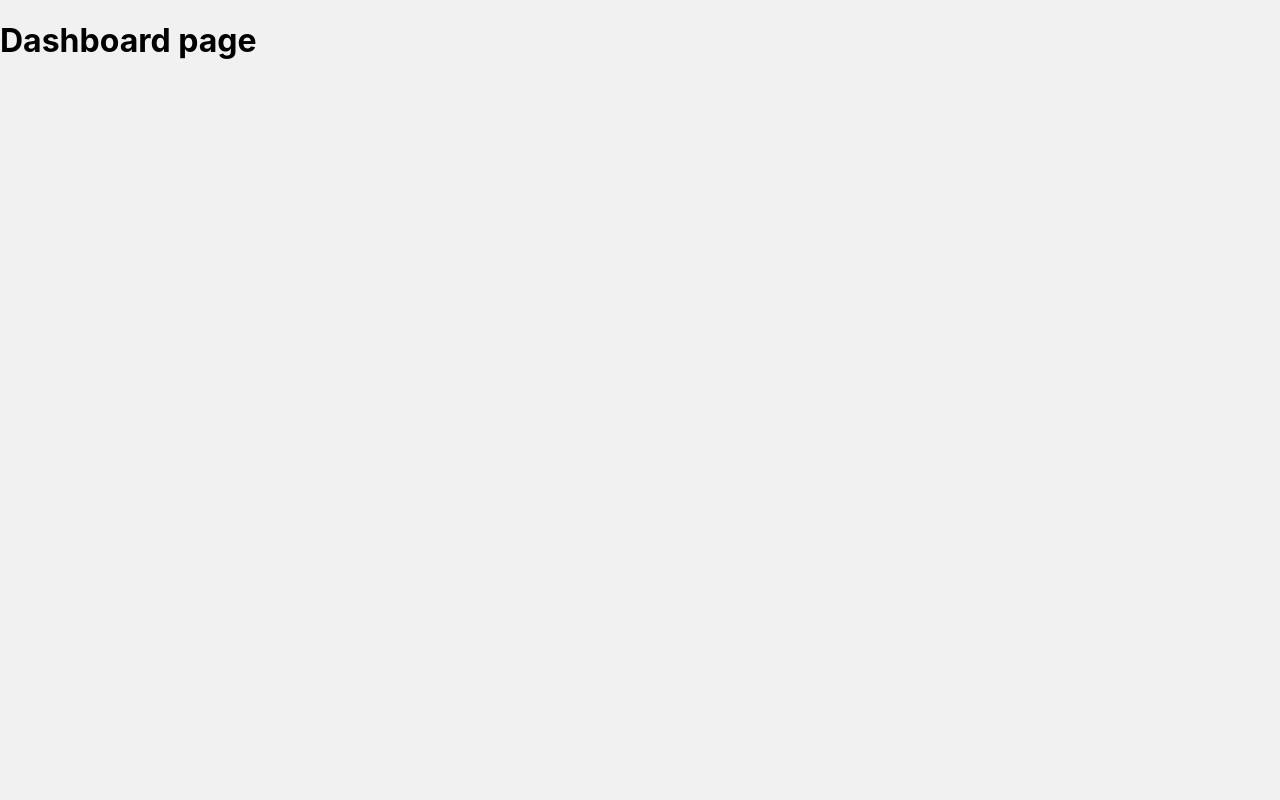
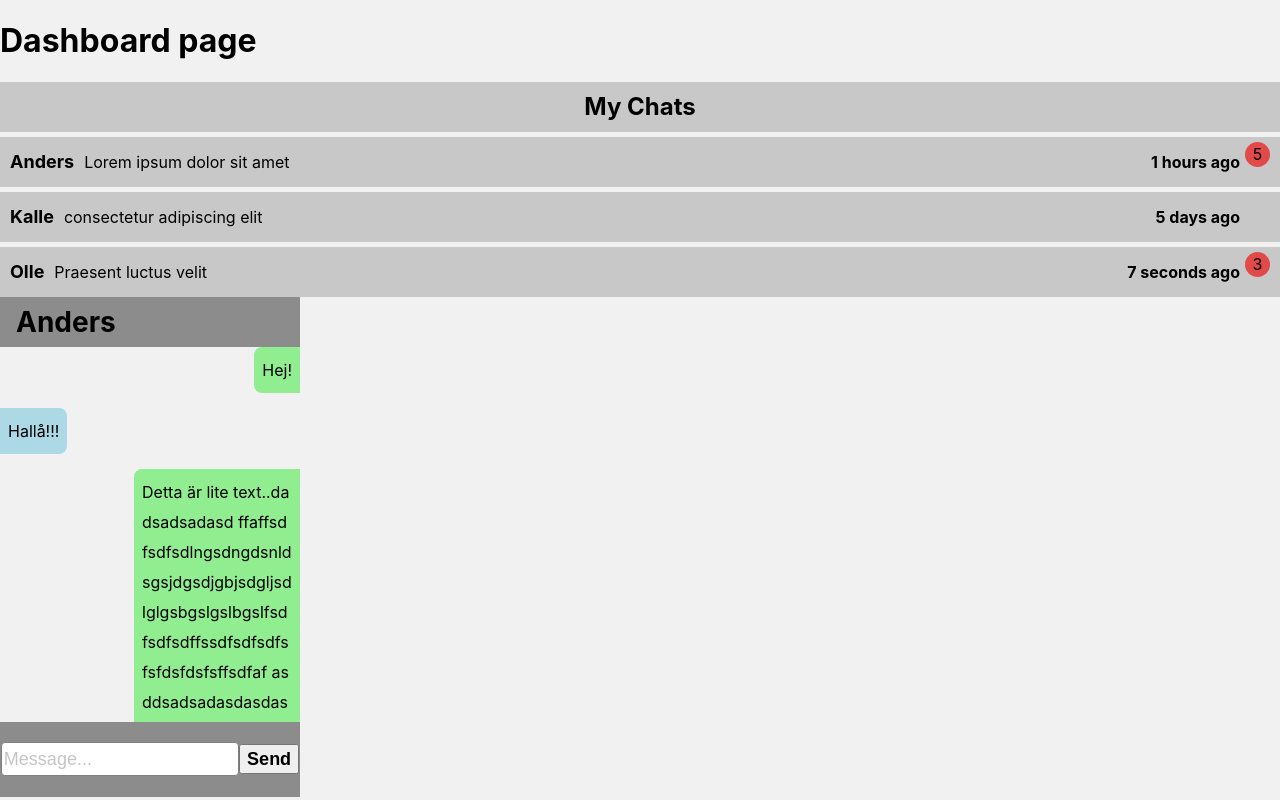
Before and after one commit to OliwerE/Message-App, a React (Create React App) app in the folder frontend/: page / in a window 1280 px wide. Built offline with nearby package versions, Linux system fonts and the light colour scheme.

Commit message:
Create chatroom menu and chatroom component

```diff
--- /dev/null
+++ b/frontend/src/components/Dashboard/ChatMessages.js
@@ -0,0 +1,27 @@
+import React from 'react'
+
+const ChatMessages = ({ messages }) => {
+  return (
+    <>
+      <ul className="chat-messages">
+        {messages.map(msg => {
+          if (msg.isYou === true) {
+            return <li className="my-msg">
+              <div>
+                {msg.message}
+              </div>
+            </li>
+          } else {
+            return <li className="msg">
+              <div>
+                {msg.message}
+              </div>
+            </li>
+          }
+        })}
+      </ul>
+    </>
+  )
+}
+
+export default ChatMessages
--- /dev/null
+++ b/frontend/src/components/Dashboard/ChatRoom.js
@@ -0,0 +1,62 @@
+import React from 'react'
+import ChatMessages from './ChatMessages'
+
+const ChatRoom = () => {
+
+  const devMsg = [{
+    isYou: true,
+    message: 'Hej!'
+  },{
+    isYou: false,
+    message: 'Hallå!!!'
+  },{
+    isYou: true,
+    message: 'Detta är lite text..dadsadsadasd ffaffsdfsdfsdlngsdngdsnldsgsjdgsdjgbjsdgljsdlglgsbgslgslbgslfsdfsdfsdffssdfsdfsdfsfsfdsfdsfsffsdfaf asddsadsadasdasdasdsadbbndasdsadsan'
+  },{
+    isYou: true,
+    message: 'en fråga till dig....'
+  },{
+    isYou: false,
+    message: 'jaha'
+  },{
+    isYou: true,
+    message: 'hörs!'
+  },{
+    isYou: true,
+    message: 'en fråga till dig....'
+  },{
+    isYou: false,
+    message: 'jaha'
+  },{
+    isYou: true,
+    message: 'hörs!'
+  },{
+    isYou: true,
+    message: 'en fråga till dig....'
+  },{
+    isYou: false,
+    message: 'jaha'
+  },{
+    isYou: true,
+    message: 'hörs!'
+  }]
+
+  return (
+    <div className="chat-room">
+      <div className="room-header">
+        <h1>Anders</h1>
+      </div>
+      <div className="message-container">
+        <ChatMessages messages={devMsg} />
+      </div>
+      <div className="room-input-menu">
+        <form>
+          <input className="message-input" type="text" placeholder="Message..."  />
+          <input className="send-btn" type="button" value="Send" />
+        </form>
+      </div>
+    </div>
+  )
+}
+
+export default ChatRoom
--- /dev/null
+++ b/frontend/src/components/Dashboard/ChatRoomMenu.js
@@ -0,0 +1,49 @@
+import React from 'react'
+// import '../../css/chat-room-menu.css'
+
+const ChatRoomMenu = () => {
+  const tempContacts = [
+    { name: 'Anders'
+    , lastMessage: 'Lorem ipsum dolor sit amet',
+    lastMessageTimeAgo:
+    '1 hours ago',
+    newMessageCount: 5
+  }, { name: 'Kalle'
+    , lastMessage: 'consectetur adipiscing elit',
+    lastMessageTimeAgo:
+    '5 days ago',
+    newMessageCount: 0
+  }, { name: 'Olle'
+    , lastMessage: 'Praesent luctus velit',
+    lastMessageTimeAgo:
+    '7 seconds ago',
+    newMessageCount: 3
+  }]
+  return (
+    <div className="chat-room-menu">
+      <div className="contact-nav">
+        <h2>My Chats</h2>
+      </div>
+      <ul>
+      {tempContacts.map((contact, i) => {
+        return (
+        <li key={i}>
+          <div className="contact-name">{contact.name}</div>
+          <div className="contact-last-message">{contact.lastMessage}</div>
+          <div className="contact-time-ago">{contact.lastMessageTimeAgo}</div>
+          <div className="contact-new-msg-count">
+            {contact.newMessageCount > 0 ? (
+              <div>
+                {contact.newMessageCount}
+              </div>
+            ) : null}
+          </div>
+        </li>
+        )
+      })}
+      </ul>
+    </div>
+  )
+}
+
+export default ChatRoomMenu
--- a/frontend/src/pages/Dashboard.js
+++ b/frontend/src/pages/Dashboard.js
@@ -1,10 +1,17 @@
 import React from 'react'
+import ChatRoomMenu from '../components/Dashboard/ChatRoomMenu'
+import ChatRoom from '../components/Dashboard/ChatRoom'
 
 const Dashboard = () => {
   return (
     <div>
       <h1>Dashboard page</h1>
+      <ChatRoomMenu />
+
+      <div style={{ width: '300px', height: '500px' }}>
+        <ChatRoom />
       </div>
+    </div>
   )
 }
 
--- a/frontend/src/style.css
+++ b/frontend/src/style.css
@@ -99,3 +99,184 @@ code {
 }
 
 /* Components */
+
+/* Chatroom Menu */
+
+.chat-room-menu .contact-nav {
+  width: 100%;
+  height: 50px;
+  background-color: #c8c8c8;
+  text-align: center;
+  display: flex;
+  align-items: center;
+  justify-content: center;
+}
+
+.chat-room-menu .contact-nav h2 {
+  margin: 0;
+  padding: 0;
+}
+
+.chat-room-menu ul {
+  list-style: none;
+  margin: 0;
+  padding: 0;
+}
+
+.chat-room-menu ul li {
+  display: grid;
+  grid-template-columns: auto 1fr auto 35px;
+  background-color: #c8c8c8;
+  margin-top: 5px;
+  width: 100%;
+  height: 50px;
+  line-height: 50px;
+}
+
+.chat-room-menu ul li:hover {
+  cursor: pointer;
+}
+
+.contact-name {
+  padding-left: 10px;
+  padding-right: 10px;
+  font-weight: bold;
+  font-size: 1.125rem;
+}
+
+.contact-last-message {
+  white-space: nowrap;
+  overflow: hidden;
+  text-overflow: ellipsis;
+  min-width: 100px;
+}
+
+.contact-time-ago {
+  padding-left: 5px;
+  padding-right: 5px;
+  font-weight: bold;
+  white-space: nowrap;
+}
+
+.contact-new-msg-count div {
+  background-color: #e24949;
+  width: 25px;
+  height: 25px;
+  border-radius: 50%;
+  margin-top: 5px;
+  margin-right: 5px;
+  line-height: 25px;
+  text-align: center;
+}
+
+/* Chat Room */
+
+.chat-room {
+  width: 100%;
+  height: 100%;
+  background-color: #8f9715;
+}
+
+.chat-room .room-header {
+  height: 50px;
+  width: 100%;
+  background-color: #8c8c8c;
+}
+
+.chat-room .room-header h1 {
+  margin: 0;
+  padding: 0;
+  padding-left: 1rem;
+  font-size: 1.75rem;
+  line-height: 50px;
+}
+
+.chat-room .message-container {
+  width: 100%;
+  height: calc(100% - 125px);
+  background-color: #f1f1f1;
+}
+
+.chat-room .room-input-menu {
+  height: 75px;
+  width: 100%;
+  background-color: #8c8c8c;
+}
+
+.chat-room .room-input-menu form {
+  display: grid;
+  grid-template-columns: 0.25fr 10fr 0.125fr auto 0.25fr;
+  grid-template-areas: ". input . btn .";
+  width: 100%;
+  height: 100%;
+  align-items: center;
+  justify-content: center;
+}
+
+.chat-room .room-input-menu form .message-input {
+  height: 30px;
+  line-height: 30px;
+  font-size: 1.125rem;
+  border-radius: 0.25rem;
+  border: 1px solid #808080;
+  grid-area: input;
+}
+
+.chat-room .room-input-menu form .message-input:focus,
+.chat-room .room-input-menu form .message-input:active {
+  outline: none;
+}
+
+.chat-room .room-input-menu form .send-btn {
+  height: 30px;
+  font-weight: bold;
+  font-size: 1.125rem;
+  grid-area: btn;
+}
+
+.chat-room .room-input-menu form .send-btn:hover {
+  cursor: pointer;
+}
+
+/* Chat Messages */
+
+.chat-messages {
+  margin: 0;
+  padding: 0;
+  height: 100%;
+  overflow-y: auto;
+  list-style: none;
+}
+
+.chat-messages li {
+  width: 100%;
+  min-height: 0px;
+  line-height: 30px;
+  overflow: auto;
+  word-break: break-all;
+  word-wrap: break-word;
+}
+
+.chat-messages li:not(:first-child) {
+  margin-top: 15px;
+}
+
+.chat-messages li div {
+  display: flex;
+  max-width: 50%;
+  min-height: 30px;
+  align-items: center;
+  padding: 0.5rem;
+}
+
+.chat-messages .my-msg div {
+  background-color: #90ee90;
+  float: right;
+  border-radius: 0.5rem 0 0 0.5rem;
+}
+
+.chat-messages .msg div {
+  background-color: #add8e6;
+  float: left;
+  border-radius: 0 0.5rem 0.5rem 0;
+}
```
